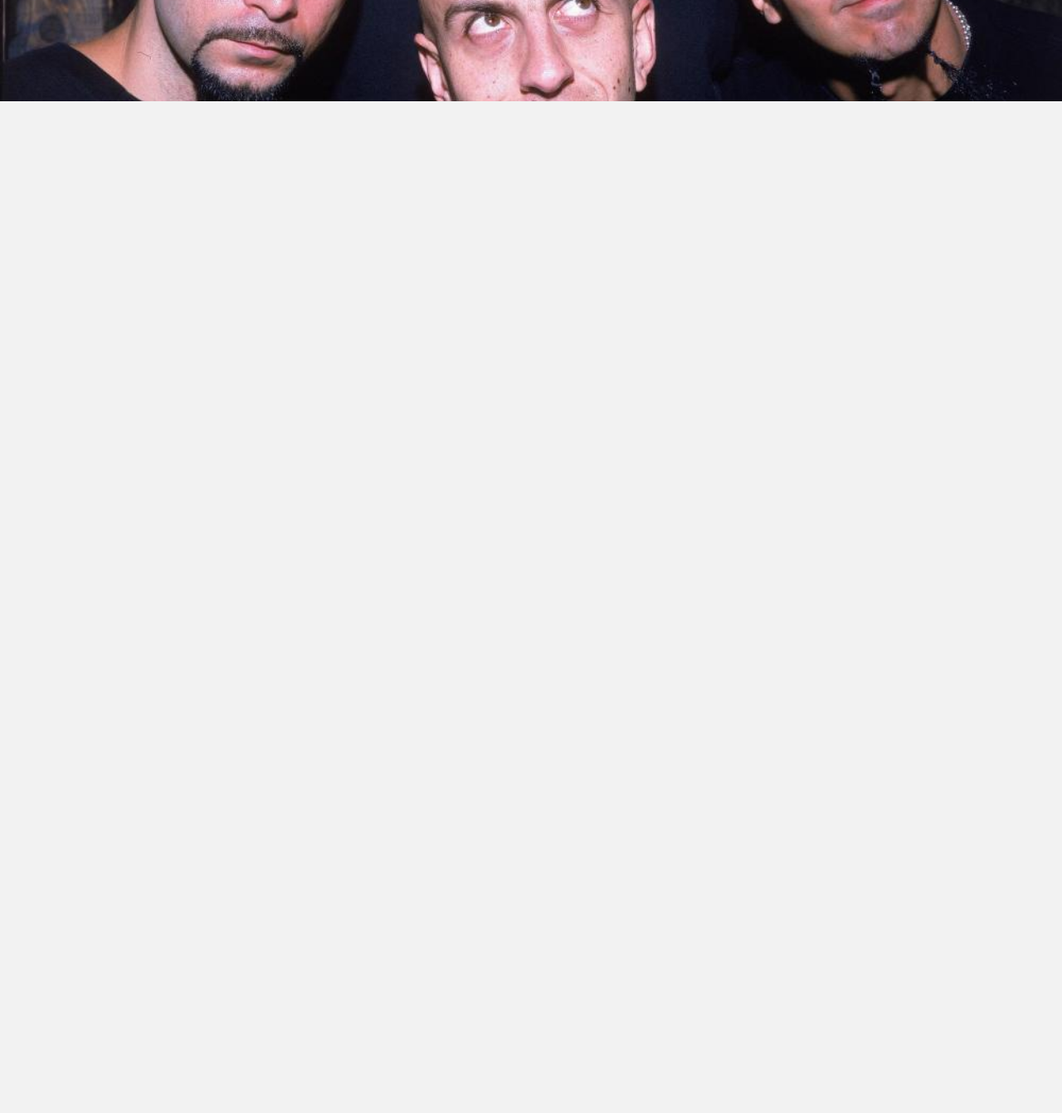
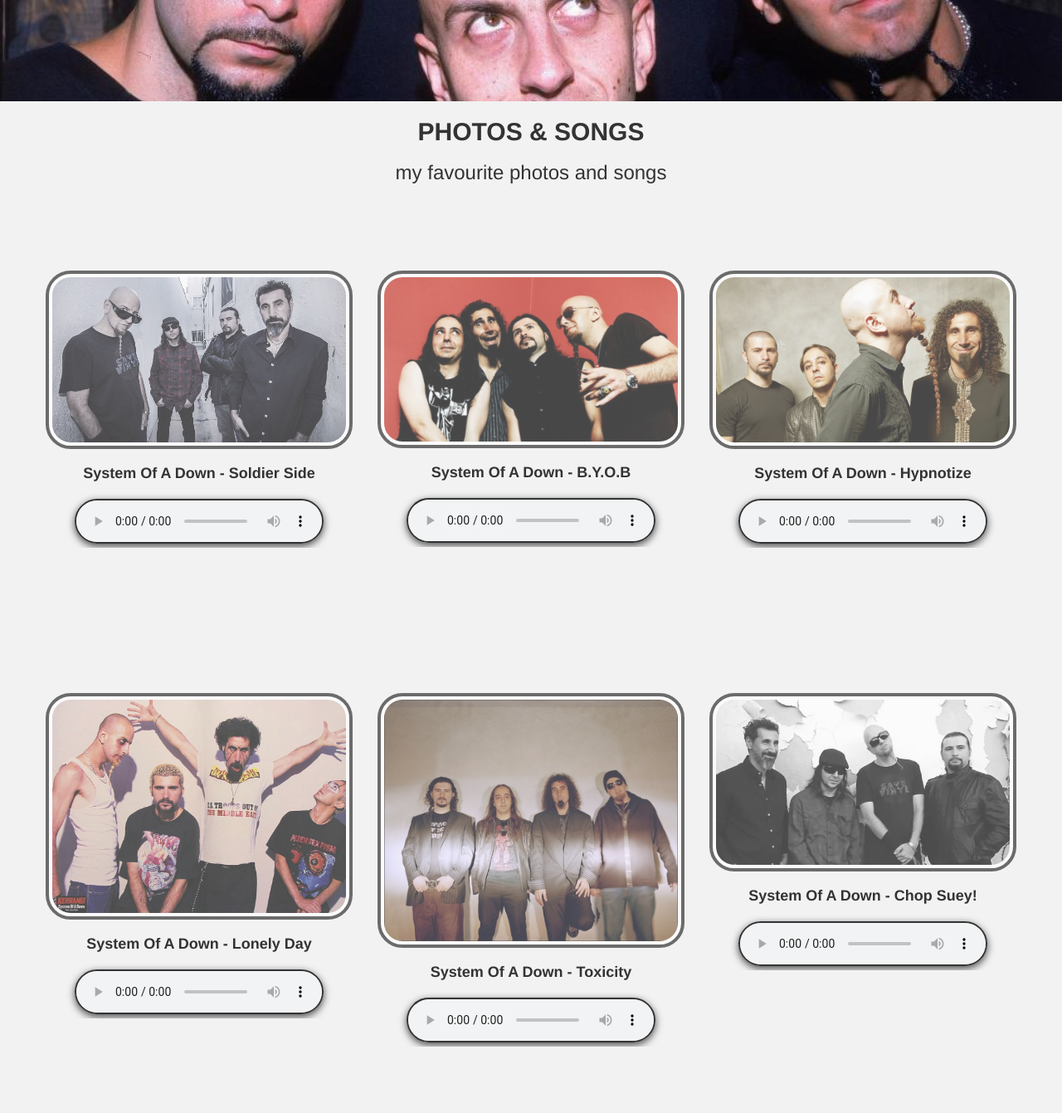
Before and after one commit to sadzamzeko/Landing-Page---Bootstrap, a plain HTML site: page index.html in a window 1280 px wide. Shown: the part 5040-6381 px from the top of the page at 83% size. Before the commit the page ends 5162 px from the top, so only its background shows below. Drawn offline with nearby package versions, Linux system fonts and the light colour scheme.

Commit message:
add photos & songs

```diff
--- a/css/style.css
+++ b/css/style.css
@@ -84,3 +84,17 @@
     width: 100%;
     background-size: cover;
 }
+.songs-box img{
+    border: 4px solid #333;
+    border-radius: 30px;
+}
+.songs-box h4{
+    font-weight: 700;
+    margin: 20px auto 20px;
+
+}
+audio{
+    border: 2px solid #333;
+    box-shadow: 0 0.3rem 0.95rem rgba(0, 0, 0, 0.7);
+    border-radius: 30px;
+}
--- a/index.html
+++ b/index.html
@@ -169,5 +169,64 @@
         </div>
     </div>
     <div id="fixed2"></div>
+    <div class=" text-center" id="photosongs">
+        <h2 class="text-uppercase"> <strong>photos & songs</strong> </h2>
+        <h3 class="py-4">my favourite photos and songs</h3>
+    </div>
+    <div class="container padding text-center songs-box ">
+        <div class="row">
+            <div class="col-lg-4 col-md-4 col-sm-6 col-xs-12 zoom" >
+                <img src="image/system7.jpg" alt="dsf" class="img-zoom thumbnail" >
+                <h4 class="text-capitalize "  >System Of A Down - soldier side</h4>
+                <audio controls>
+                    <source src="songs/System Of A Down - Soldier Side.mp3" type="audio/mpeg">
+                </audio>
+
+            </div>
+            <div class="col-lg-4 col-md-4 col-sm-6 col-xs-12 zoom" >
+                <img src="image/system9.jpg" alt="dsf" class="img-zoom thumbnail" >
+                <h4 class="text-capitalize">System Of A Down - B.Y.O.B</h4>
+                <audio controls>
+                    <source src="songs/System Of A Down - B.Y.O.B..mp3" type="audio/mpeg">
+                </audio>
+
+            </div>
+            <div class="col-lg-4 col-md-4 col-sm-6 col-xs-12 zoom" >
+                <img src="image/system1.jpg" alt="dsf" class="img-zoom thumbnail" >
+                <h4 class="text-capitalize">System Of A Down - hypnotize</h4>
+                <audio controls>
+                    <source src="songs/System Of A Down - Hypnotize.mp3" type="audio/mpeg">
+                </audio>
+            </div>
+        </div>
+    </div>
+    <div class="container padding  text-center songs-box">
+        <div class="row">
+            <div class="col-lg-4 col-md-4 col-sm-6 col-xs-12 zoom" >
+                <img src="image/system8.jpg" alt="dsf" class="img-zoom thumbnail" >
+                <h4 class="text-capitalize">System Of A Down - lonely day</h4>
+                <audio controls>
+                    <source src="songs/System Of A Down - Lonely Day.mp3" type="audio/mpeg">
+                </audio>
+
+            </div>
+            <div class="col-lg-4 col-md-4 col-sm-6 col-xs-12 zoom">
+                <img src="image/sys4.jpg" alt="dsf" class="img-zoom thumbnail" >
+                <h4 class="text-capitalize">System Of A Down - toxicity</h4>
+                <audio controls>
+                    <source src="songs/System Of A Down - Toxicity.mp3" type="audio/mpeg">
+                </audio>
+
+            </div>
+            <div class="col-lg-4 col-md-4 col-sm-6 col-xs-12 zoom">
+                <img src="image/sys7.jpg" alt="dsf" class="img-zoom thumbnail" >
+                <h4 class="text-capitalize">System Of A Down - chop suey!</h4>
+                <audio controls>
+                    <source src="songs/System Of A Down - Chop Suey!.mp3" type="audio/mpeg">
+                </audio>
+
+            </div>
+        </div>
+    </div>
 </body>
 </html>
```
Also changed, not shown: image/sys4.jpg (added), image/sys7.jpg (added), image/system8.jpg (added), image/system9.jpg (added), 6 other files.
